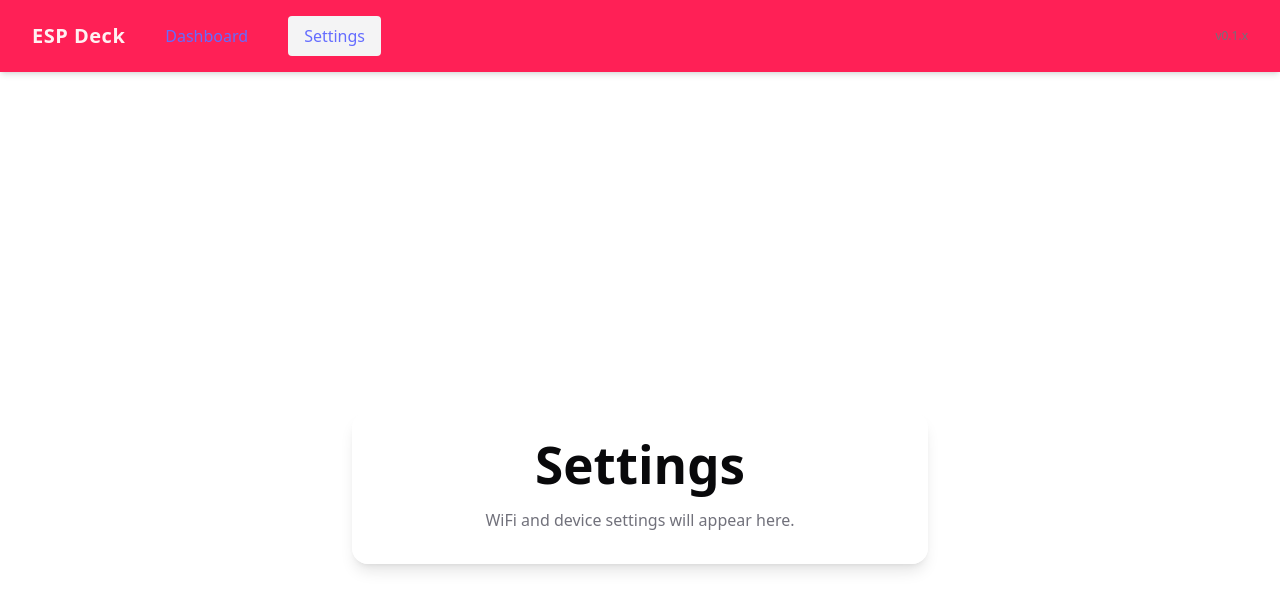
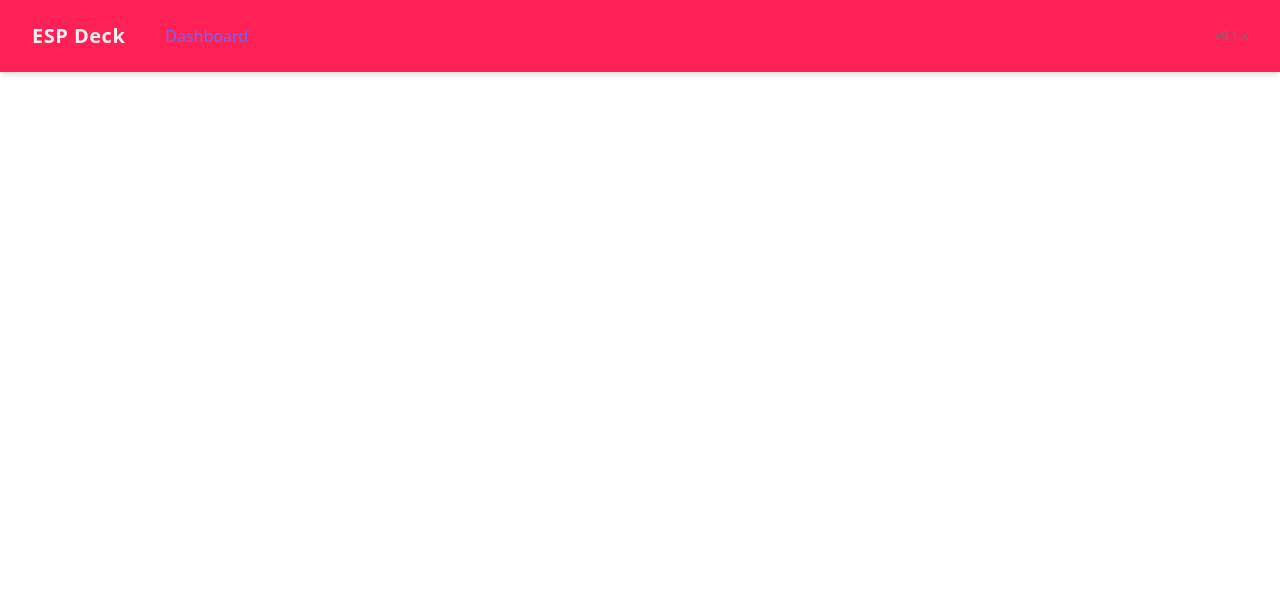
Before and after one commit to shantanugoel/esp-deck, a Vue app in the folder webapp/: page /settings in a window 1280 px wide. Shown: the top 610 px of the page. Built offline with nearby package versions, Linux system fonts and the light colour scheme.

Commit message:
Remove Settings view

```diff
--- a/webapp/src/App.vue
+++ b/webapp/src/App.vue
@@ -19,13 +19,6 @@ const isActiveRoute = (path: string) => route.path === path
         >
           Dashboard
         </RouterLink>
-        <RouterLink
-          to="/settings"
-          class="px-4 py-2 rounded transition hover:bg-muted text-primary-foreground"
-          :class="{ 'bg-muted font-semibold': isActiveRoute('/settings') }"
-        >
-          Settings
-        </RouterLink>
       </div>
       <div class="text-xs text-muted-foreground">v0.1.x</div>
     </nav>
--- a/webapp/src/router/index.ts
+++ b/webapp/src/router/index.ts
@@ -5,17 +5,12 @@ const routes: RouteRecordRaw[] = [
     {
         path: '/',
         name: 'Dashboard',
-        component: () => import('../views/DashboardView.vue'),
-    },
-    {
-        path: '/settings',
-        name: 'Settings',
-        component: () => import('../views/SettingsView.vue'),
+        component: () => import('@/views/DashboardView.vue'),
     },
     {
         path: '/edit-macro/:buttonIndex',
         name: 'edit-macro',
-        component: () => import('../views/EditMacroView.vue'),
+        component: () => import('@/views/EditMacroView.vue'),
         props: true,
     },
 ]
--- a/webapp/src/views/SettingsView.vue
+++ /dev/null
@@ -1,25 +0,0 @@
-<template>
-  <div class="w-full min-h-[calc(100vh-5rem)] flex flex-col items-center justify-center pt-8">
-    <div class="w-full max-w-xl bg-card/80 rounded-2xl shadow-lg p-6 flex flex-col items-center justify-center relative">
-      <h1 class="text-2xl font-bold mb-4 text-center text-foreground">Settings</h1>
-      <p class="text-muted-foreground text-center mb-2">WiFi and device settings will appear here.</p>
-      <!-- Future: Add settings forms here -->
-      <div v-if="deviceStore.loading" class="absolute inset-0 flex items-center justify-center bg-background/80 rounded-2xl z-10">
-        <span class="text-muted-foreground">Loading...</span>
-      </div>
-      <FeedbackToast
-        v-if="deviceStore.error"
-        :message="deviceStore.error"
-        type="error"
-        :show="!!deviceStore.error"
-      />
-    </div>
-  </div>
-</template>
-
-<script setup lang="ts">
-import { useDeviceStore } from '../stores/deviceStore'
-import FeedbackToast from '../components/FeedbackToast.vue'
-
-const deviceStore = useDeviceStore()
-</script>
```
